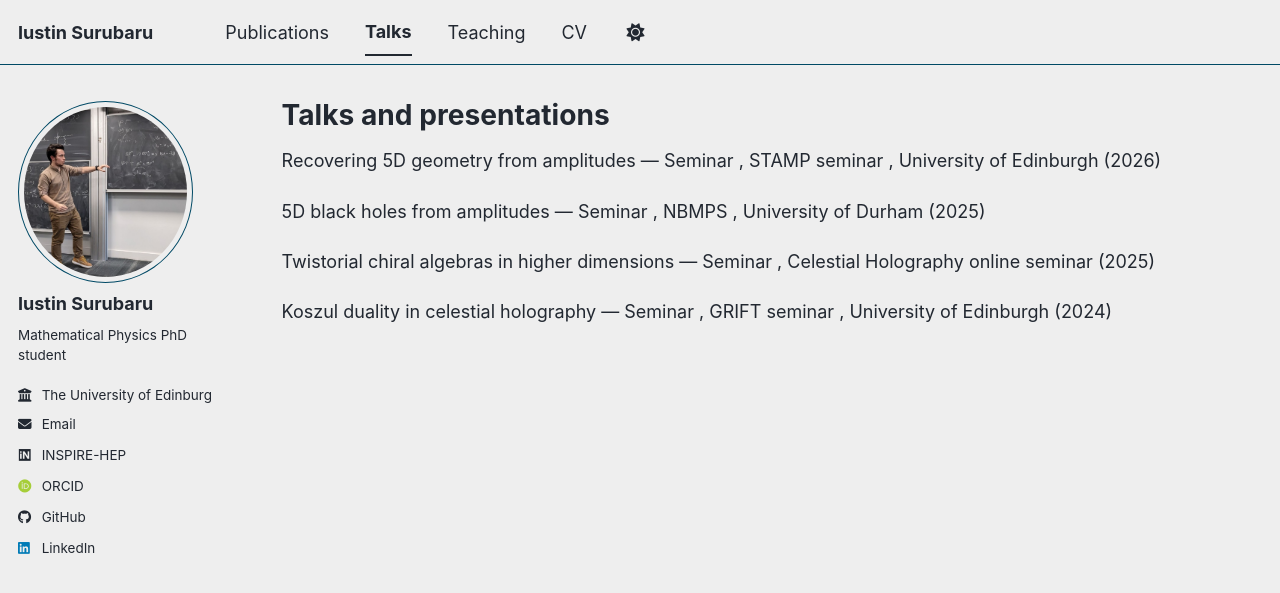
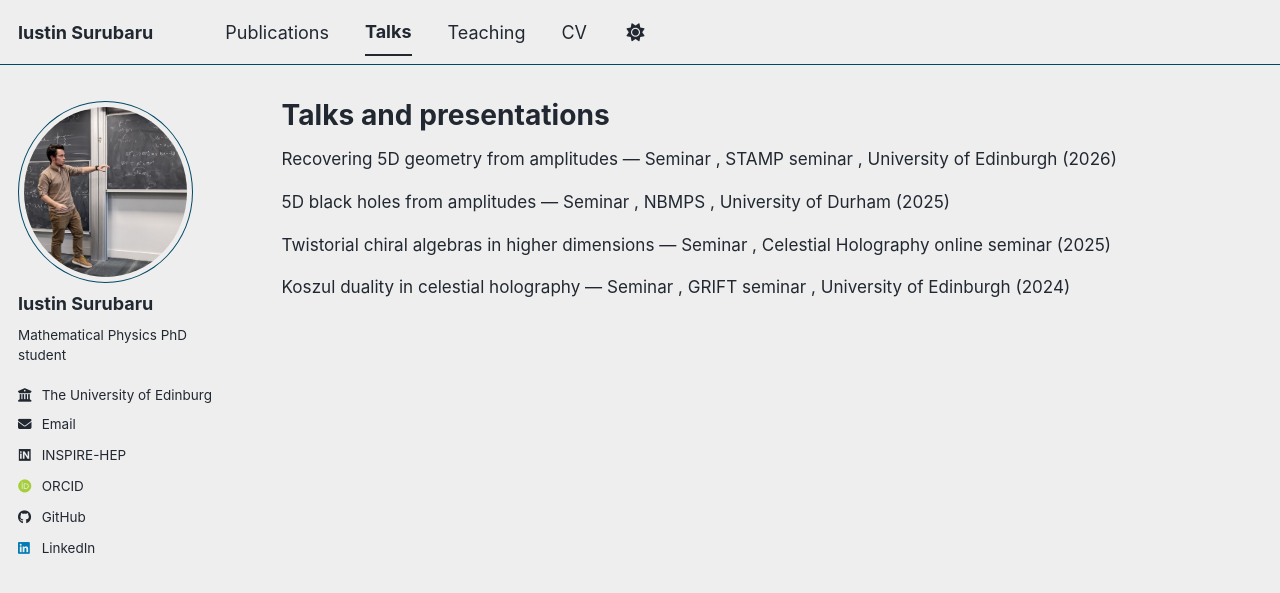
Before and after one commit to IustinS2/IustinS2.github.io, a Jekyll site: the page built from _pages/talks.html, in a window 1280 px wide. Shown: the top 593 px of the page. Built offline with Jekyll 4.4.1, drawn with Linux system fonts in a browser that asks for light colours; some web fonts are replaced; a script bundle is joined from its source files by our own code; library files that are not in the unit come from our copies.

Commit message:
Update main.scss

```diff
--- a/assets/css/main.scss
+++ b/assets/css/main.scss
@@ -112,3 +112,10 @@ footer,
 .page__footer footer {
   display: none !important;
 }
+
+.talk-entry {
+  font-size: 0.95rem;
+  font-weight: 400;
+  line-height: 1.5;
+  margin-bottom: 0.5em;
+}
```
